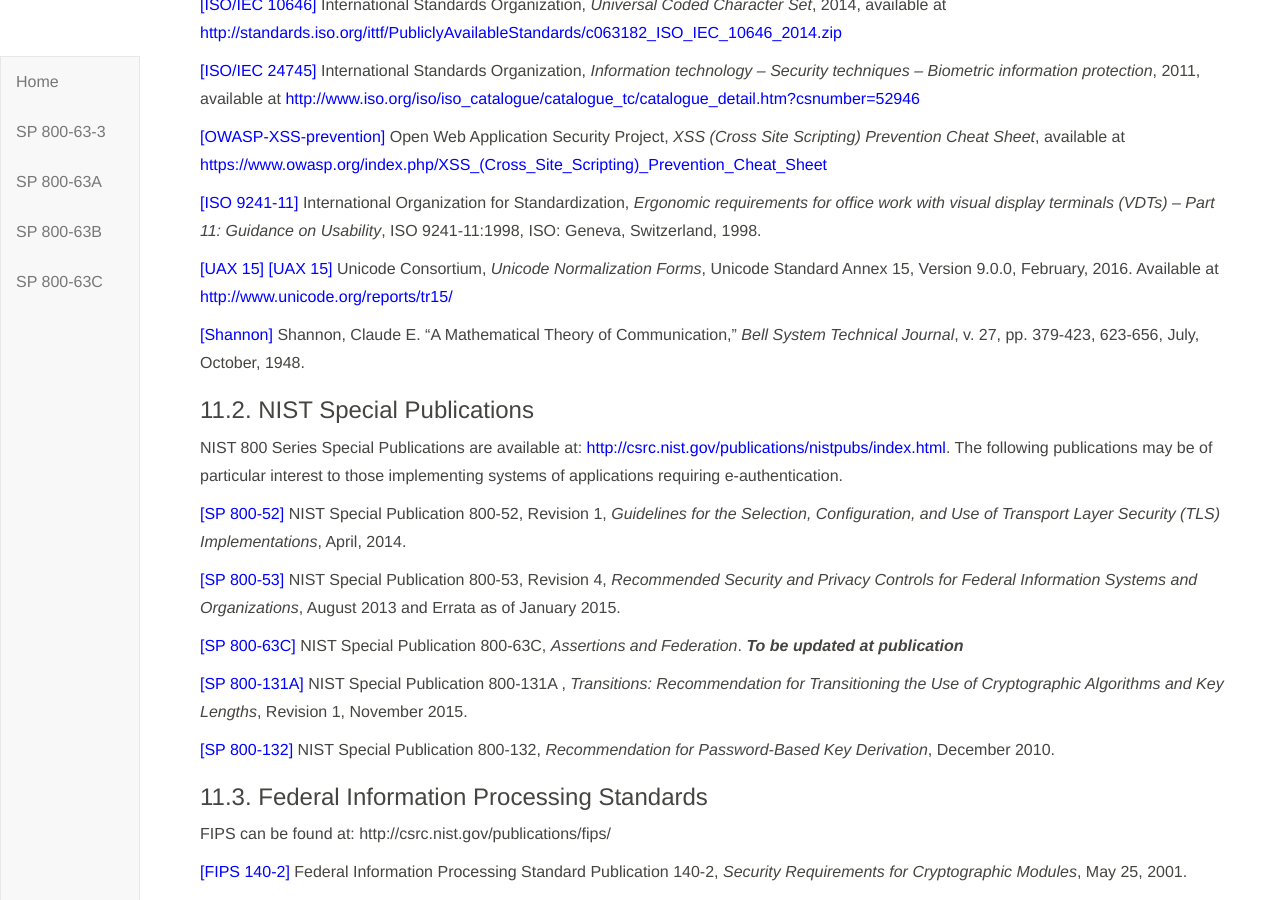
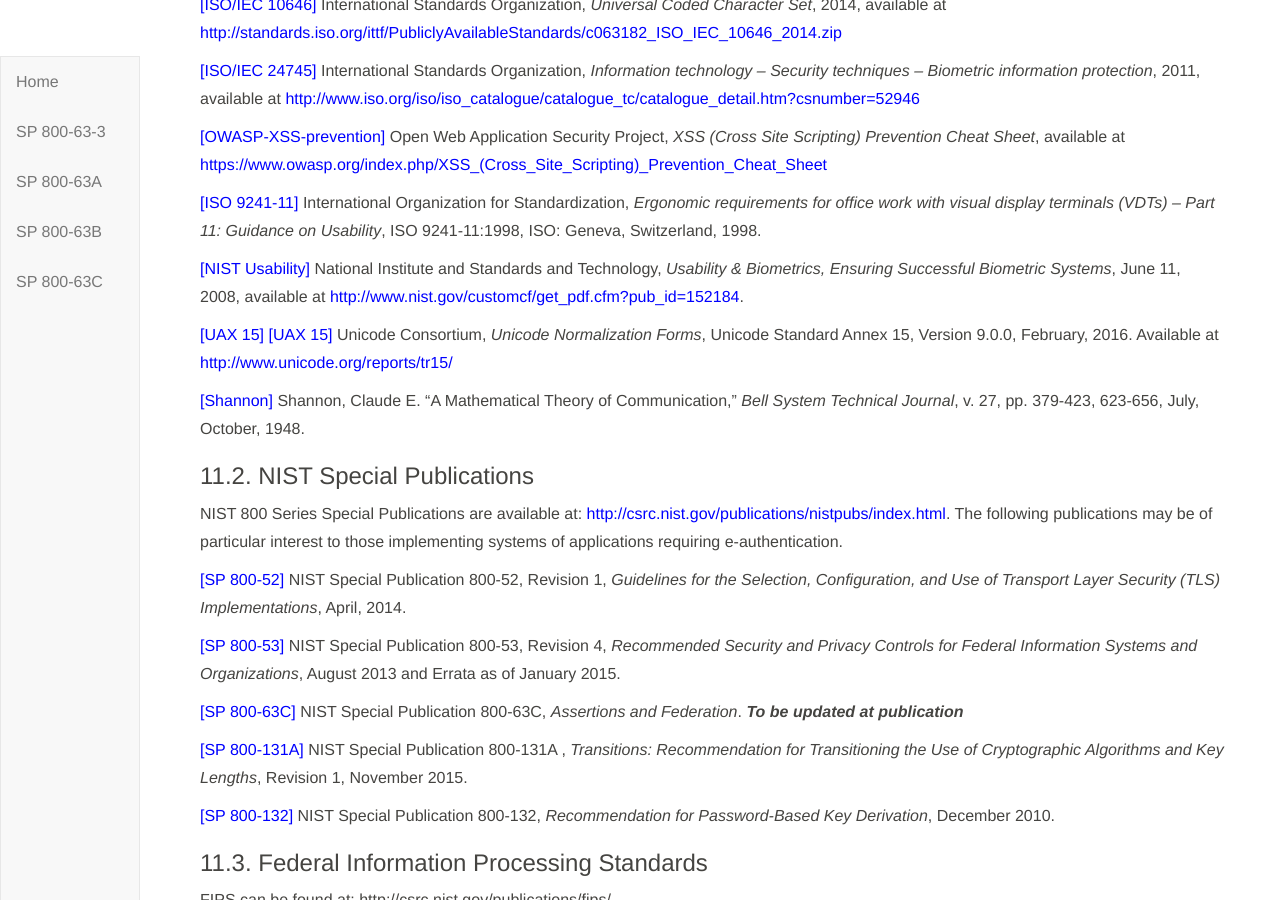
Before and after one commit to usnistgov/800-63-3, a Jekyll site: the page built from sp800-63b/references.md, in a window 1280 px wide and 900 px high, scrolled down 684 px. Built offline with Jekyll 4.4.1, drawn with Linux system fonts in a browser that asks for light colours; our own code applies the rules of GitHub Pages for plain Markdown files.

Commit message:
Added usability reference

```diff
--- a/sp800-63b/references.md
+++ b/sp800-63b/references.md
@@ -29,6 +29,8 @@
 <a name="OWASP-XSS-prevention">[OWASP-XSS-prevention]</a> Open Web Application Security Project, *XSS (Cross Site Scripting) Prevention Cheat Sheet*, available at <https://www.owasp.org/index.php/XSS_(Cross_Site_Scripting)_Prevention_Cheat_Sheet>
 
 <a name="ISO9241-11">[ISO 9241-11]</a> International Organization for Standardization, *Ergonomic requirements for office work with visual display terminals (VDTs) – Part 11: Guidance on Usability*, ISO 9241-11:1998, ISO: Geneva, Switzerland, 1998.
+
+<a name="use-and-bio">[NIST Usability]</a> National Institute and Standards and Technology, *Usability & Biometrics, Ensuring Successful Biometric Systems*, June 11, 2008, available at <http://www.nist.gov/customcf/get_pdf.cfm?pub_id=152184>.
 
 [[UAX 15]](#UAX15)
 <a name="UAX15">[UAX 15]</a> Unicode Consortium, *Unicode Normalization Forms*, Unicode Standard Annex 15, Version 9.0.0, February, 2016. Available at <http://www.unicode.org/reports/tr15/>
```
